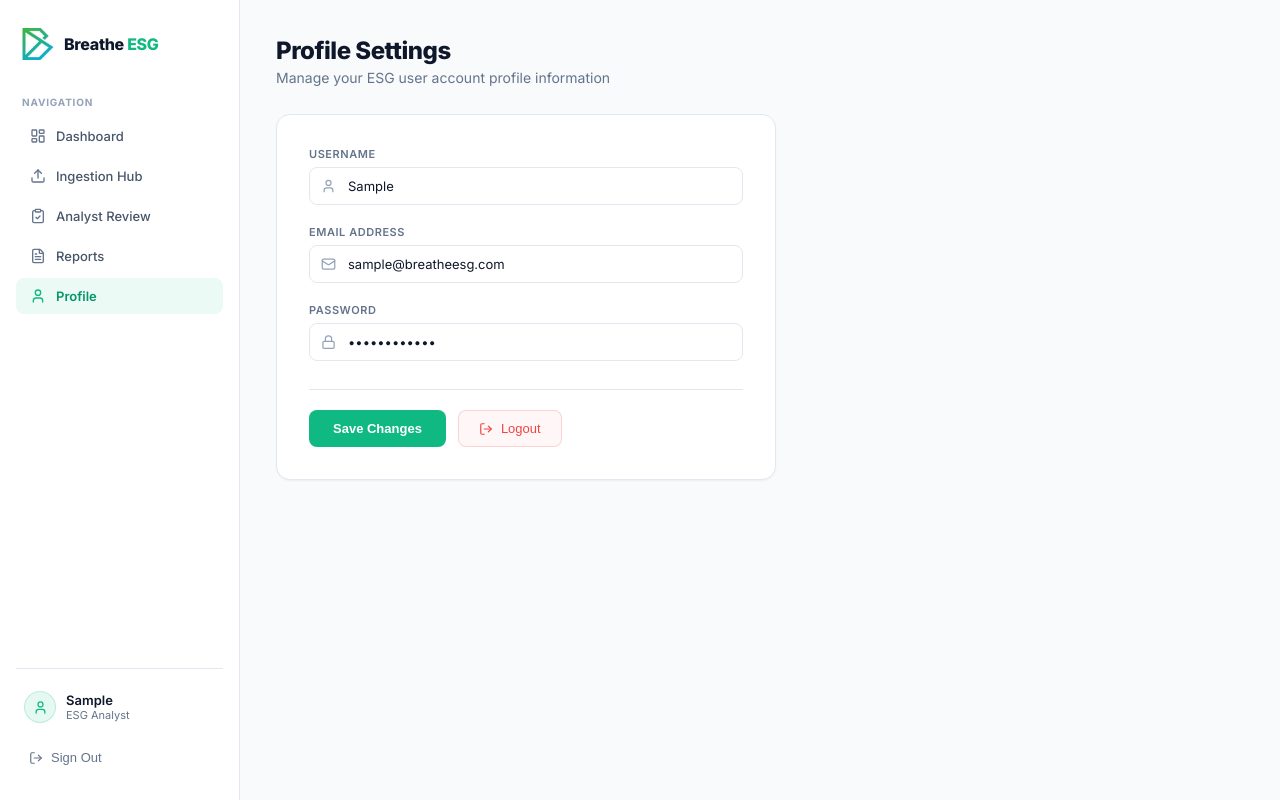
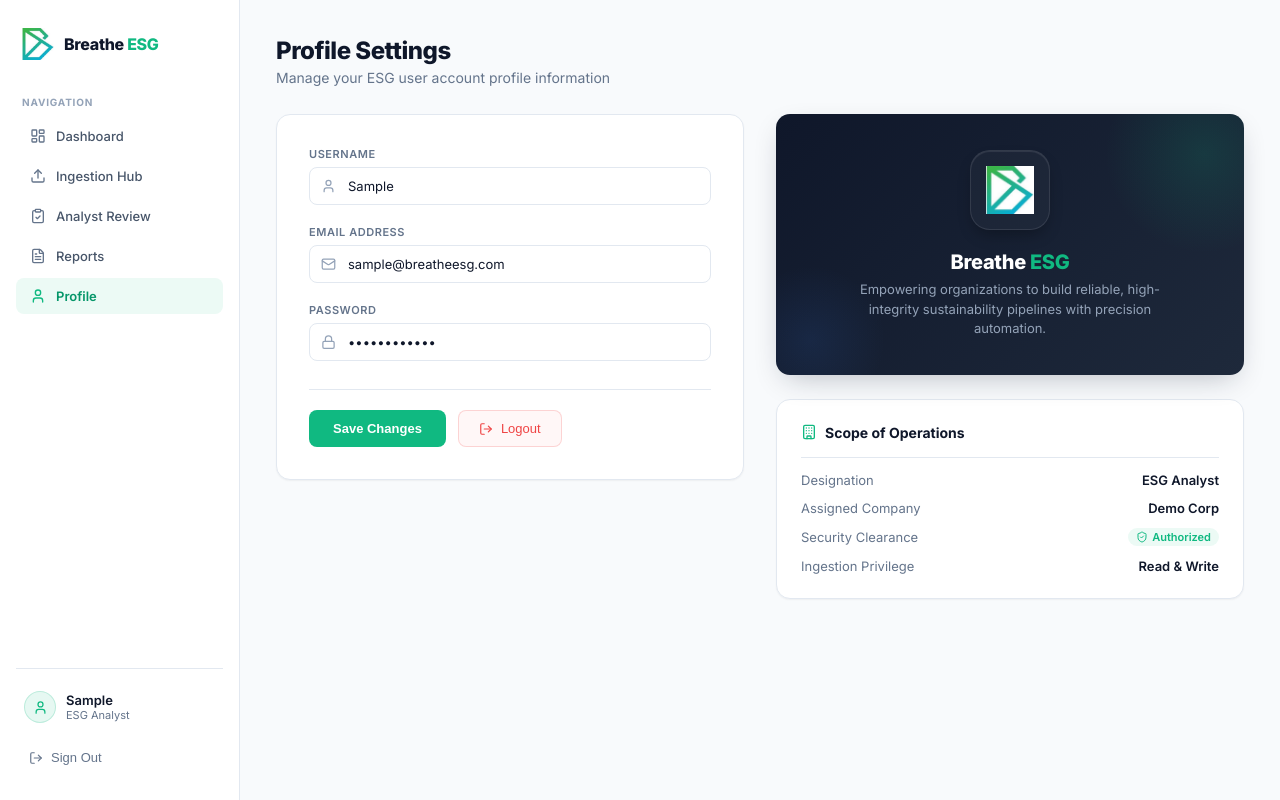
Before and after one commit to saivenkatgumpena/breathe-esg-assignment, a React (Vite) app in the folder frontend/: page /profile in a window 1280 px wide. Built offline with nearby package versions, Linux system fonts and the light colour scheme; no server answers; sample sign-in values are in the browser's storage.

Commit message:
Redesign Profile page layout to fill empty space with Breathe ESG branding and operational metadata

```diff
--- a/frontend/src/pages/Profile.jsx
+++ b/frontend/src/pages/Profile.jsx
@@ -1,7 +1,7 @@
 import React, { useState } from 'react';
 import { useNavigate } from 'react-router-dom';
 import { authService } from '../services/api';
-import { User, Mail, Lock, CheckCircle, LogOut } from 'lucide-react';
+import { User, Mail, Lock, CheckCircle, LogOut, Building, ShieldCheck } from 'lucide-react';
 
 const Profile = () => {
   const navigate = useNavigate();
@@ -34,7 +34,7 @@
   };
 
   return (
-    <div style={{ display: 'flex', flexDirection: 'column', gap: '28px', maxWidth: '500px' }}>
+    <div style={{ display: 'flex', flexDirection: 'column', gap: '28px' }}>
       {/* Header */}
       <div>
         <h1 style={{ fontSize: '24px', fontWeight: 800, color: '#0f172a', margin: '0 0 4px', letterSpacing: '-0.5px' }}>
@@ -45,7 +45,14 @@
         </p>
       </div>
 
-      {/* Settings Card */}
+      {/* Two Column Grid */}
+      <div style={{
+        display: 'grid',
+        gridTemplateColumns: 'repeat(auto-fit, minmax(320px, 1fr))',
+        gap: '32px',
+        alignItems: 'start'
+      }}>
+        {/* Left Column: Form Card */}
         <div className="card" style={{ padding: '32px' }}>
           <form onSubmit={handleSave} style={{ display: 'flex', flexDirection: 'column', gap: '20px' }}>
             {success && (
@@ -121,6 +128,99 @@
             </div>
           </form>
         </div>
+
+        {/* Right Column: Brand Showcase and Info */}
+        <div style={{ display: 'flex', flexDirection: 'column', gap: '24px' }}>
+          {/* Visual Showcase Card */}
+          <div className="card" style={{
+            padding: '36px 32px',
+            background: 'linear-gradient(135deg, #0f172a 0%, #1e293b 100%)',
+            color: '#ffffff',
+            display: 'flex',
+            flexDirection: 'column',
+            alignItems: 'center',
+            justifyContent: 'center',
+            textAlign: 'center',
+            gap: '20px',
+            borderRadius: '14px',
+            border: 'none',
+            position: 'relative',
+            overflow: 'hidden',
+            boxShadow: '0 10px 30px -10px rgba(15, 23, 42, 0.3)'
+          }}>
+            {/* Ambient gradients */}
+            <div style={{ position: 'absolute', width: '200px', height: '200px', borderRadius: '50%', background: 'radial-gradient(circle, rgba(16, 185, 129, 0.15) 0%, transparent 70%)', top: '-60px', right: '-60px' }} />
+            <div style={{ position: 'absolute', width: '150px', height: '150px', borderRadius: '50%', background: 'radial-gradient(circle, rgba(59, 130, 246, 0.1) 0%, transparent 70%)', bottom: '-40px', left: '-40px' }} />
+
+            <div style={{
+              width: '80px',
+              height: '80px',
+              borderRadius: '20px',
+              background: 'rgba(255, 255, 255, 0.03)',
+              border: '1px solid rgba(255, 255, 255, 0.1)',
+              display: 'flex',
+              alignItems: 'center',
+              justifyContent: 'center',
+              boxShadow: 'inset 0 1px 1px rgba(255, 255, 255, 0.1), 0 8px 16px -4px rgba(0,0,0,0.3)',
+              zIndex: 1
+            }}>
+              <img
+                src="/logo.png"
+                alt="Breathe ESG Logo"
+                style={{ width: '48px', height: '48px', objectFit: 'contain' }}
+              />
+            </div>
+
+            <div style={{ zIndex: 1 }}>
+              <h3 style={{ fontSize: '20px', fontWeight: 800, margin: '0 0 6px', color: '#ffffff', letterSpacing: '-0.3px' }}>
+                Breathe <span style={{ color: '#10b981' }}>ESG</span>
+              </h3>
+              <p style={{ fontSize: '13px', color: '#94a3b8', margin: 0, lineHeight: 1.5, maxWidth: '320px' }}>
+                Empowering organizations to build reliable, high-integrity sustainability pipelines with precision automation.
+              </p>
+            </div>
+          </div>
+
+          {/* Scope Card */}
+          <div className="card" style={{ padding: '24px', display: 'flex', flexDirection: 'column', gap: '16px' }}>
+            <h3 style={{ fontSize: '14px', fontWeight: 700, color: '#0f172a', margin: 0, display: 'flex', alignItems: 'center', gap: '8px' }}>
+              <Building size={16} style={{ color: '#10b981' }} />
+              Scope of Operations
+            </h3>
+
+            <div style={{ display: 'flex', flexDirection: 'column', gap: '12px', borderTop: '1px solid var(--border)', paddingTop: '14px' }}>
+              <div style={{ display: 'flex', justifyContent: 'space-between', alignItems: 'center', fontSize: '13px' }}>
+                <span style={{ color: '#64748b' }}>Designation</span>
+                <span style={{ fontWeight: 600, color: '#0f172a' }}>ESG Analyst</span>
+              </div>
+              <div style={{ display: 'flex', justifyContent: 'space-between', alignItems: 'center', fontSize: '13px' }}>
+                <span style={{ color: '#64748b' }}>Assigned Company</span>
+                <span style={{ fontWeight: 600, color: '#0f172a' }}>Demo Corp</span>
+              </div>
+              <div style={{ display: 'flex', justifyContent: 'space-between', alignItems: 'center', fontSize: '13px' }}>
+                <span style={{ color: '#64748b' }}>Security Clearance</span>
+                <span style={{
+                  fontWeight: 600,
+                  color: '#10b981',
+                  background: 'rgba(16, 185, 129, 0.08)',
+                  padding: '2px 8px',
+                  borderRadius: '12px',
+                  fontSize: '11px',
+                  display: 'inline-flex',
+                  alignItems: 'center',
+                  gap: '4px'
+                }}>
+                  <ShieldCheck size={12} /> Authorized
+                </span>
+              </div>
+              <div style={{ display: 'flex', justifyContent: 'space-between', alignItems: 'center', fontSize: '13px' }}>
+                <span style={{ color: '#64748b' }}>Ingestion Privilege</span>
+                <span style={{ fontWeight: 600, color: '#0f172a' }}>Read & Write</span>
+              </div>
+            </div>
+          </div>
+        </div>
+      </div>
     </div>
   );
 };
```
Lines whose indentation alone changed are shown as unchanged.
